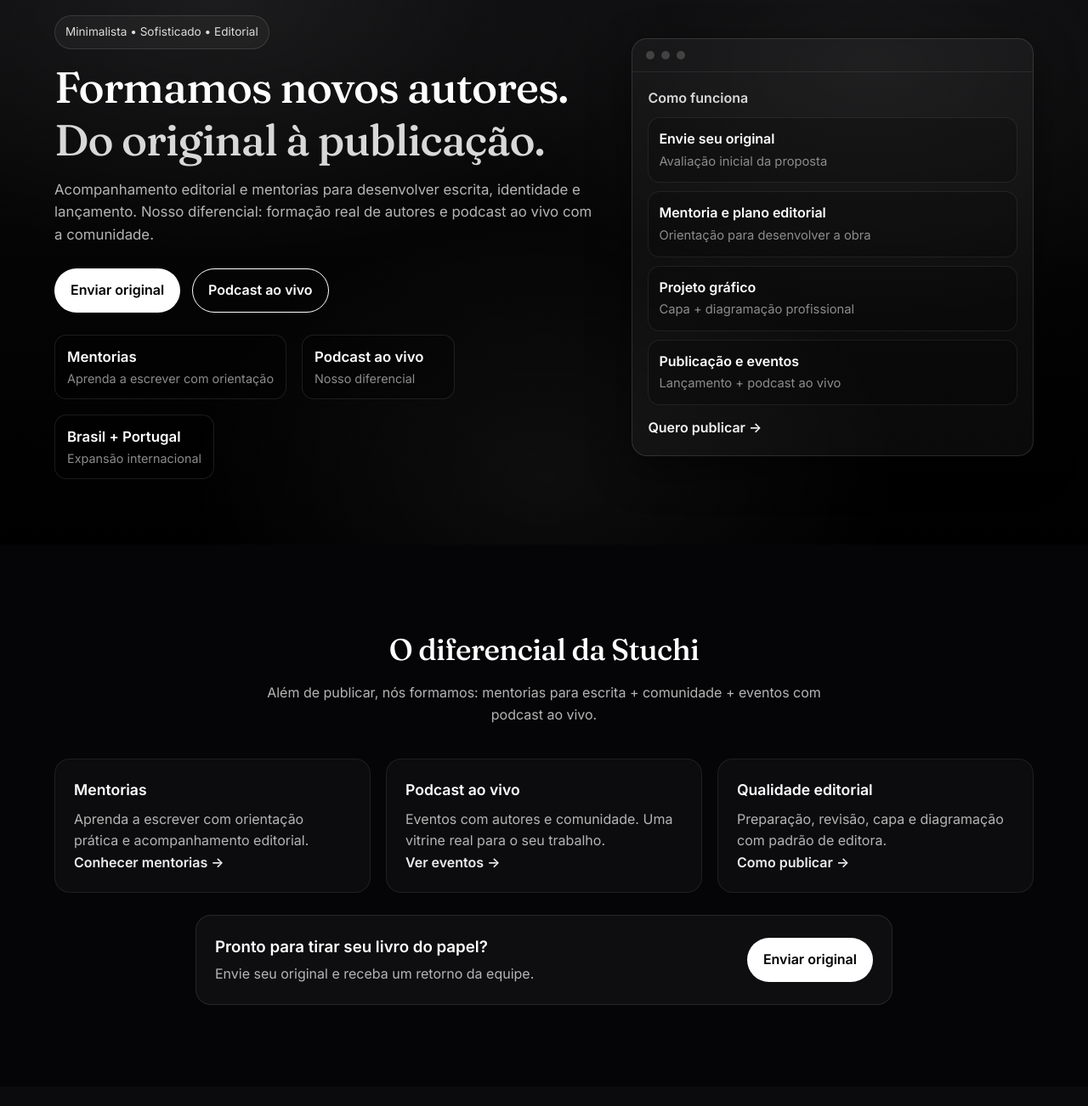
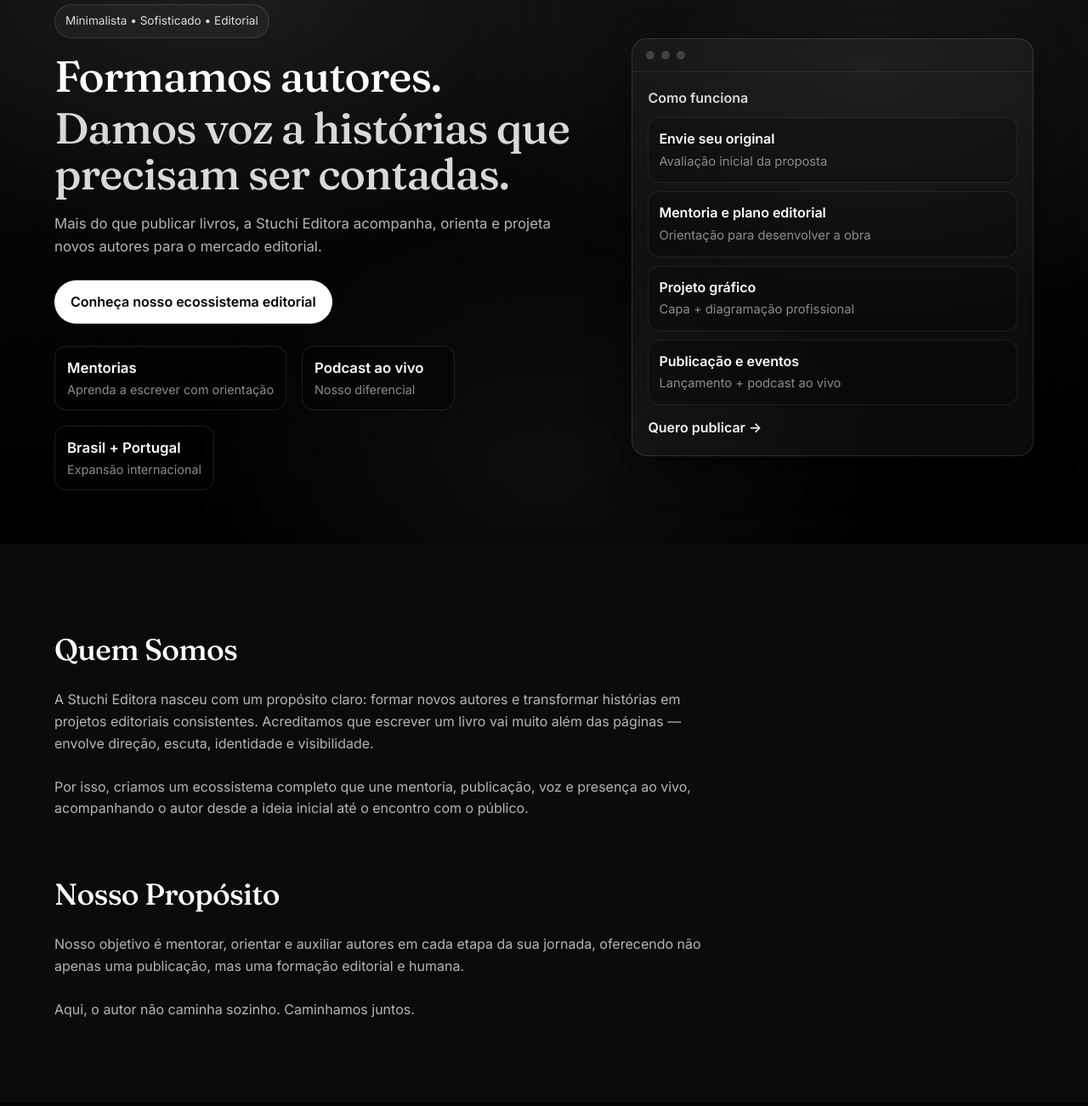
Before and after one commit to Gabriel-hub-prog22/stuchi-editora, a plain HTML site: page index.html in a window 1280 px wide. Shown: the part 160-1462 px from the top of the page at 85% size. Drawn offline with Linux system fonts and the light colour scheme.

Commit message:
"docs: atualizar conteúdo institucional da página inicial"

```diff
--- a/index.html
+++ b/index.html
@@ -62,18 +62,17 @@
           <div class="pill">Minimalista • Sofisticado • Editorial</div>
 
           <h1 class="hero__title">
-            Formamos novos autores.
-            <span class="hero__title-accent">Do original à publicação.</span>
+            Formamos autores.
+            <span class="hero__title-accent">Damos voz a histórias que precisam ser contadas.</span>
           </h1>
 
           <p class="hero__subtitle">
-            Acompanhamento editorial e mentorias para desenvolver escrita, identidade e lançamento.
-            Nosso diferencial: formação real de autores e podcast ao vivo com a comunidade.
+            Mais do que publicar livros, a Stuchi Editora acompanha, orienta e projeta novos autores para o mercado
+            editorial.
           </p>
 
           <div class="hero__actions">
-            <a href="publique-conosco.html" class="btn btn--solid">Enviar original</a>
-            <a href="eventos.html" class="btn btn--outline">Podcast ao vivo</a>
+            <a href="#quem-somos" class="btn btn--solid">Conheça nosso ecossistema editorial</a>
           </div>
 
           <div class="hero__metrics">
@@ -109,6 +108,38 @@
             </div>
           </div>
         </div>
+      </div>
+    </section>
+
+    <!-- QUEM SOMOS / PROPÓSITO -->
+    <section class="section" id="quem-somos">
+      <div class="container">
+
+        <!-- Bloco 1 -->
+        <div class="reveal" style="margin-bottom: 60px;">
+          <h2 class="section__title" style="margin-bottom: 18px;">Quem Somos</h2>
+          <p class="section__subtitle" style="text-align: left; margin: 0; max-width: 800px; color: var(--muted);">
+            A Stuchi Editora nasceu com um propósito claro: formar novos autores e transformar histórias em projetos
+            editoriais consistentes.
+            Acreditamos que escrever um livro vai muito além das páginas — envolve direção, escuta, identidade e
+            visibilidade.
+            <br><br>
+            Por isso, criamos um ecossistema completo que une mentoria, publicação, voz e presença ao vivo, acompanhando
+            o autor desde a ideia inicial até o encontro com o público.
+          </p>
+        </div>
+
+        <!-- Bloco 2 -->
+        <div class="reveal">
+          <h2 class="section__title" style="margin-bottom: 18px;">Nosso Propósito</h2>
+          <p class="section__subtitle" style="text-align: left; margin: 0; max-width: 800px; color: var(--muted);">
+            Nosso objetivo é mentorar, orientar e auxiliar autores em cada etapa da sua jornada, oferecendo não apenas
+            uma publicação, mas uma formação editorial e humana.
+            <br><br>
+            Aqui, o autor não caminha sozinho. Caminhamos juntos.
+          </p>
+        </div>
+
       </div>
     </section>
 
```
